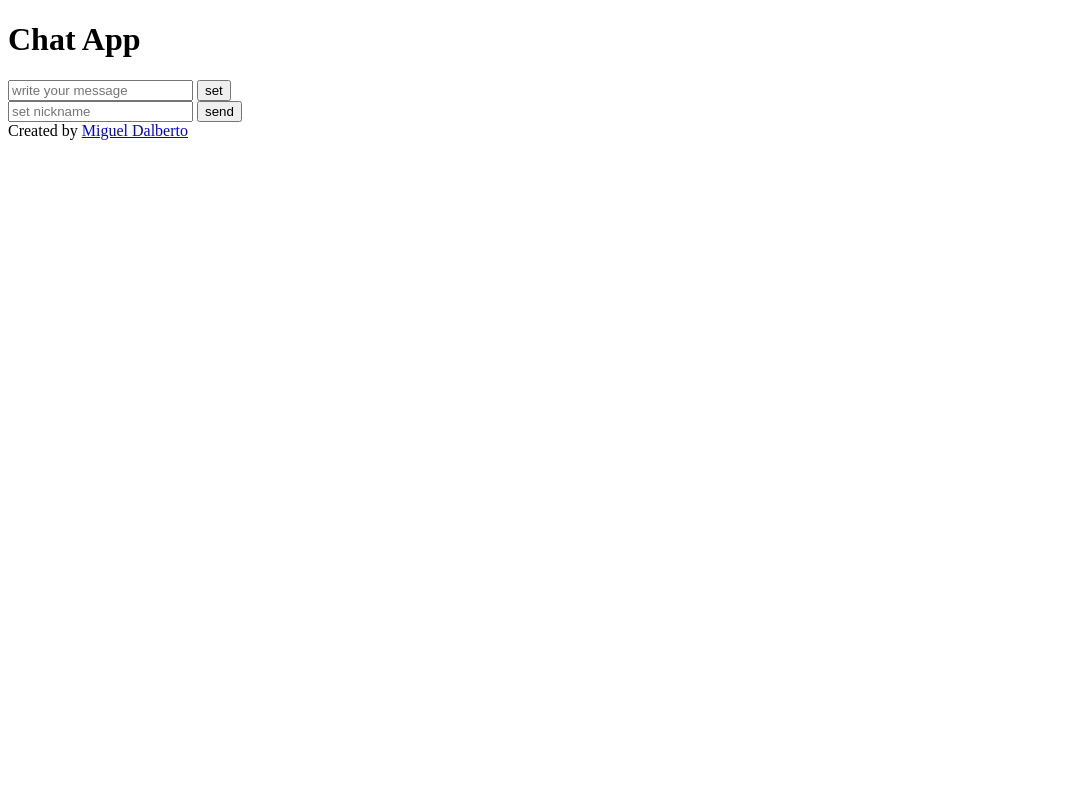
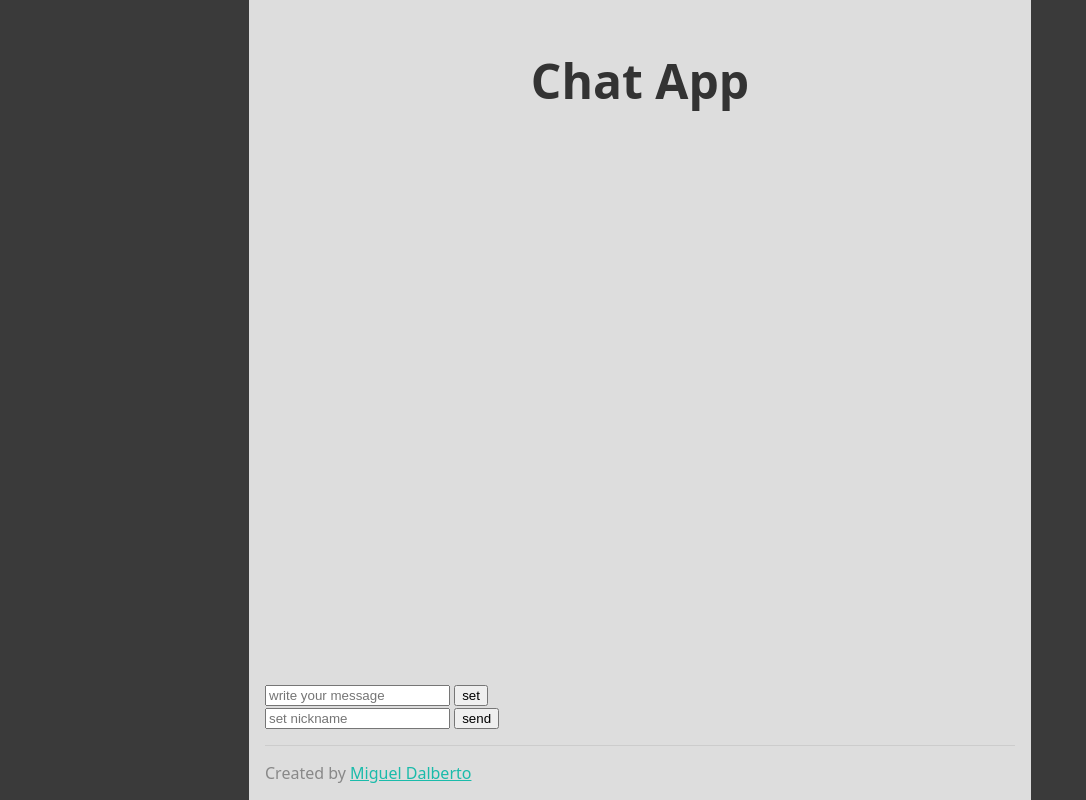
Before and after one commit to migueldalberto/chat-app, a website: page public/index.html in a window 1280 px wide. Shown: the whole page, without its empty margins (0-1086 px from the left). Drawn offline with nearby package versions, Linux system fonts and the light colour scheme; no server answers.

Commit message:
add styling

```diff
--- a/public/index.html
+++ b/public/index.html
@@ -4,11 +4,15 @@
   <meta charset="UTF-8">
   <meta http-equiv="X-UA-Compatible" content="IE=edge">
   <meta name="viewport" content="width=device-width, initial-scale=1.0">
+
+  <link href="style/style.css" rel="stylesheet">
   <title>Chat App</title>
 </head>
 <body>
-  <h1>Chat App</h1>
-  <div id="messages">
+  <header>
+    <h1>Chat App</h1>
+  </header>
+  <div class="main" id="messages">
   </div>
 
   <div>
--- /dev/null
+++ b/public/style/style.css
@@ -0,0 +1,42 @@
+html {
+  background: #3A3A3A
+}
+
+body {
+  color: #333333;
+  font-family: 'sans';
+  max-width: 750px;
+  margin: 0 auto;
+  padding: 0 16px;
+  background: #DDDDDD;
+
+  display: flex;
+  flex-direction: column;
+  min-height: 100vh;
+}
+
+.main {
+  flex-grow: 1;
+}
+
+footer {
+  color: #888888;
+  border-top: 1px solid #CCCCCC;
+  margin-top: 16px;
+  padding: 16px 0;
+}
+
+header {
+  margin-top: 16px;
+  margin-bottom: 48px;
+  text-align: center;
+}
+
+h1 {
+  font-size: 3em;
+  margin-bottom: 16px;
+}
+
+a {
+  color: #1abbaa
+}
```
